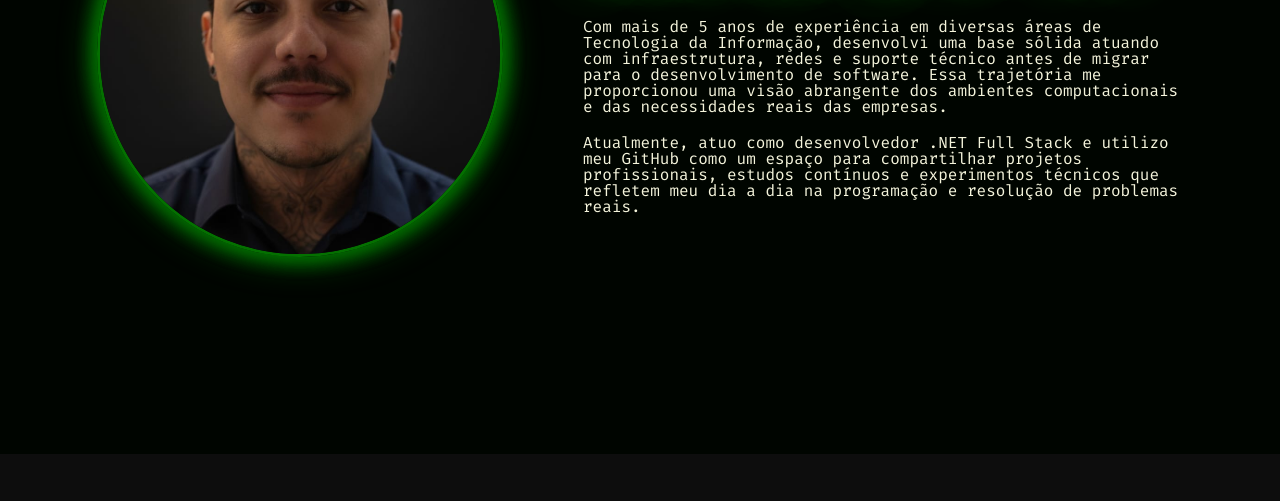
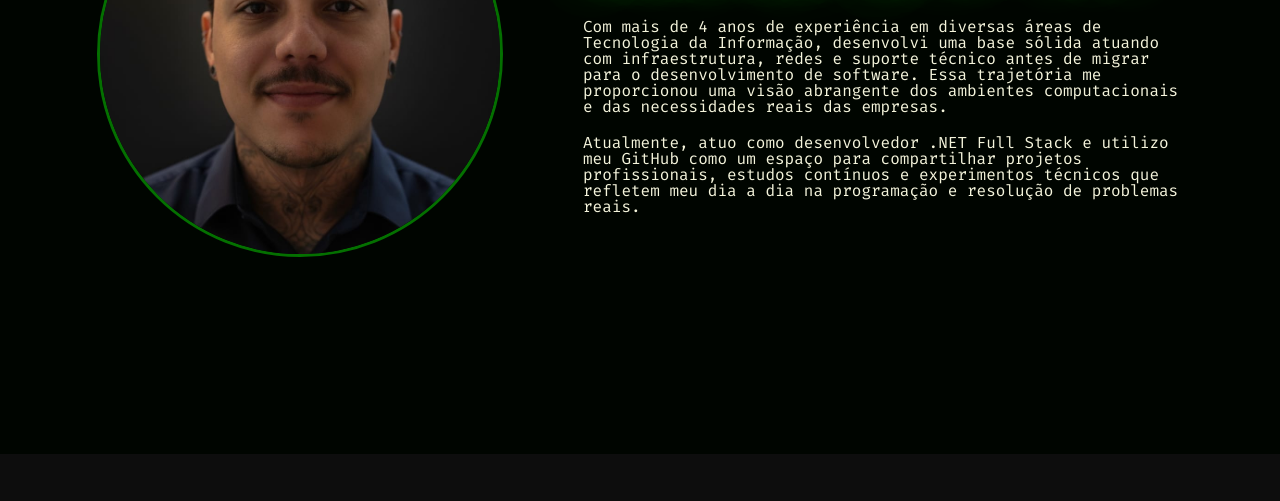
Before and after one commit to joao-aloca/site_apresentacao_pessoal, a plain HTML site: page index.html in a window 1280 px wide. Shown: the part 423-924 px from the top of the page. Drawn offline with Linux system fonts and the light colour scheme.

Commit message:
Removendo a box shadow da imagem principal

```diff
--- a/index.html
+++ b/index.html
@@ -42,7 +42,7 @@
                 <h2 class="conteudo-principal-textos-subtitulo">Desenvolvedor .NET Full Stack</h2>
                 <div class="conteudo-principal-textos-paragrafos">
                     <p class="conteudo-principal-textos-paragrafo">
-                        Com mais de 5 anos de experiência em diversas áreas de Tecnologia da Informação, desenvolvi uma
+                        Com mais de 4 anos de experiência em diversas áreas de Tecnologia da Informação, desenvolvi uma
                         base sólida atuando com
                         infraestrutura, redes e suporte técnico antes de migrar para o desenvolvimento de software. Essa
                         trajetória me
--- a/src/styles/main.css
+++ b/src/styles/main.css
@@ -90,11 +90,11 @@ main {
     border-radius: 50%;
     object-fit: cover;
     border: 3px solid var(--fontcolor-titulos-darker);
-
+    /*
     box-shadow:
         0 0 20px var(--fontcolor-titulos-darker),
         0 0 20px var(--fontcolor-titulos-darker),
-        0 0 35px var(--fontcolor-titulos-darker);
+        0 0 35px var(--fontcolor-titulos-darker); */
 }
 
 .conteudo-principal-textos {
```
